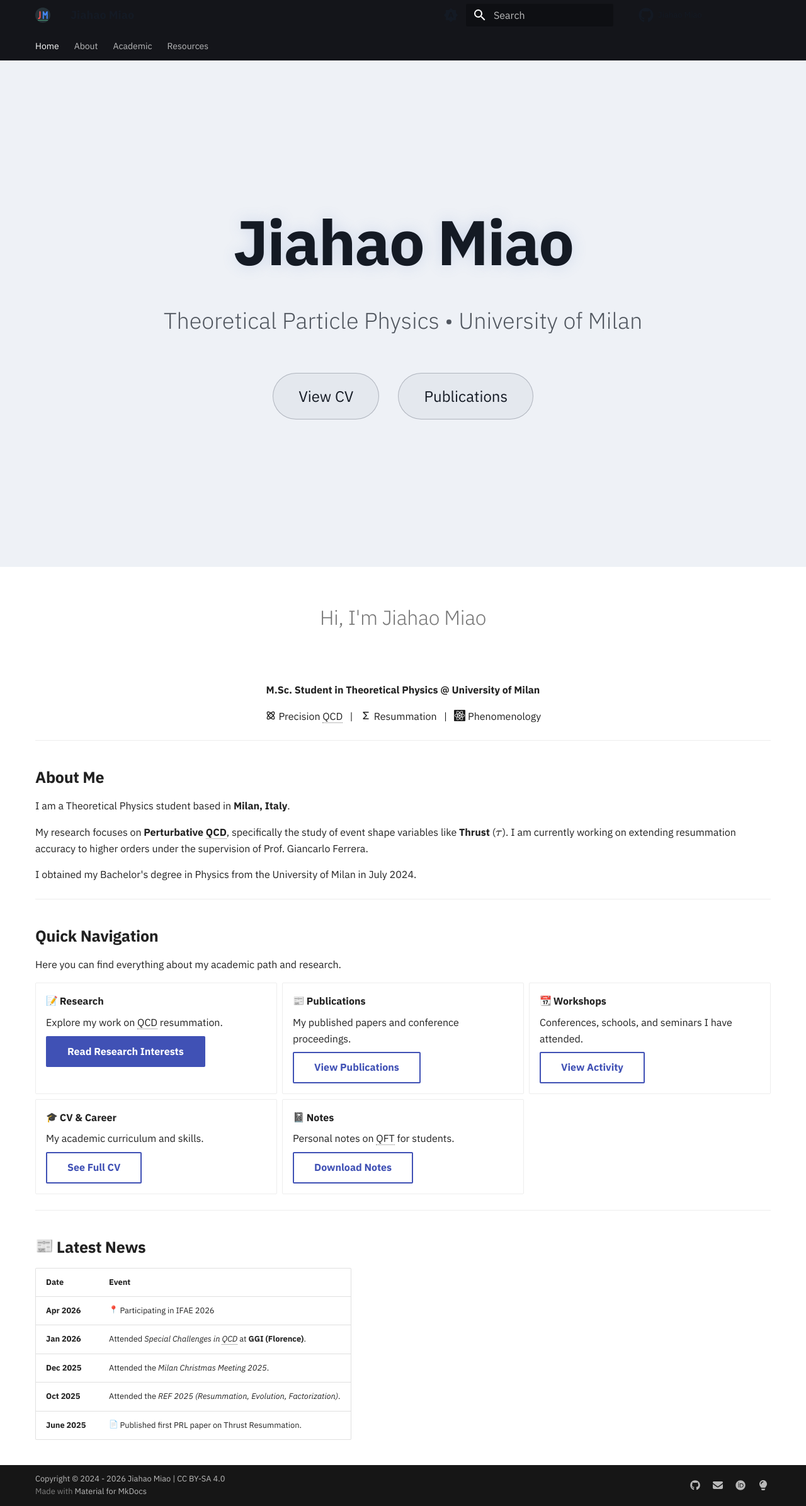
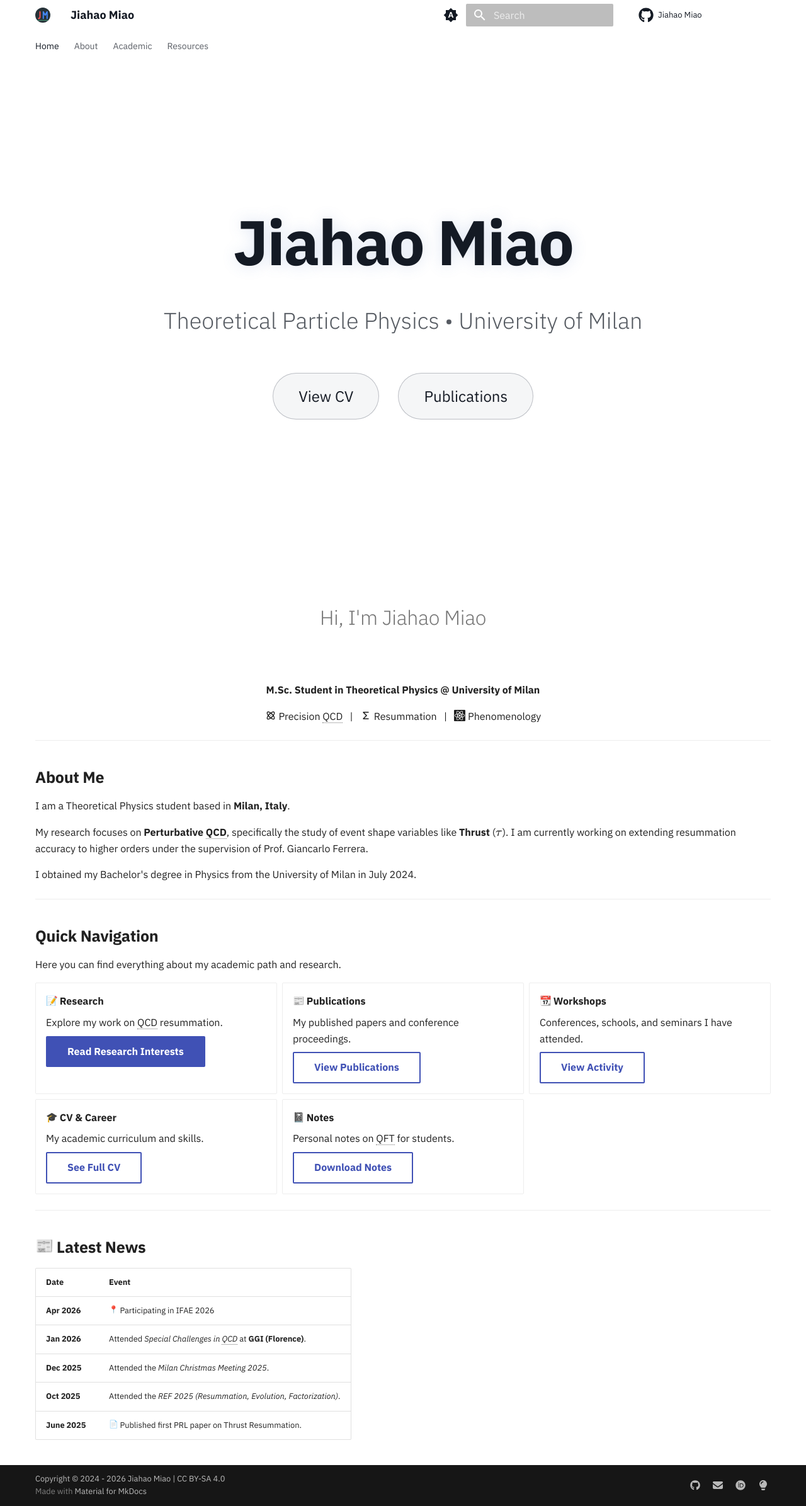
Before and after one commit to JiahaoMiao/jiahaomiao.github.io, an MkDocs documentation site: the page built from docs/index.md, in a window 1280 px wide. Shown: the whole page at 63% size. Built offline with MkDocs 1.6.1 and Material for MkDocs 9.7.7, drawn with Linux system fonts in a browser that asks for light colours; emoji names are drawn with the system emoji font; plug-ins that fetch from the network failed and are left out; comment, search, counter and statistics services are not loaded.

Commit message:
Fix light-mode home header/hero and make the animation click-only
In light mode the floating home header was illegible, the hero didn't
match the white page background, and the hero animation spawned
collisions on hover.

- overrides/home.html: the theme's [data-md-color-primary=black] rules
  paint the header and tabs bar a solid dark and outrank a plain
  `.md-header { background: transparent }`, so the bar never went
  transparent -- and the previously-darkened header text was then
  dark-on-dark and invisible (name, palette toggle, source link). Only
  the tabs, which kept the theme's white text, stayed readable.
  Re-assert transparency at matching specificity (these in-body rules
  win the tie on source order) and colour the header/tabs/source/toggle
  text per scheme: dark ink over the light hero, white over the slate.
- home.css: hero background -> white to match the page background; the
  slate hero is restored under the dark scheme.
- hero-animation.js: drop the pointermove listener so a collision fires
  only on click/tap; hovering no longer spawns vertices. Removes the now
  unused PTR_DIST / lastPX / lastPY.

```diff
--- a/docs/stylesheets/home.css
+++ b/docs/stylesheets/home.css
@@ -8,7 +8,7 @@
   display: flex;
   align-items: center;
   justify-content: center;
-  background: #eef1f6; /* Light field (restored to deep slate under the dark scheme below) */
+  background: #ffffff; /* White field, matching the page background (deep slate under the dark scheme below) */
   overflow: hidden;
   margin-bottom: 2rem; /* Spacing before content starts */
 }
--- a/overrides/home.html
+++ b/overrides/home.html
@@ -4,13 +4,28 @@
   {{ super() }}
 
   <style>
-    /* Hide the header shadow on home for cleaner look */
-    .md-header { position: absolute; background: transparent; box-shadow: none; width: 100%; }
-    /* The transparent header sits over the hero. Its icons/title default to the
-       primary's contrast colour (white) — correct over the dark hero, but
-       invisible over the LIGHT hero. In light mode force them dark so they stay
-       legible (and the palette toggle stays findable on the landing page). */
-    [data-md-color-scheme="default"] .md-header { color: #141a24; }
+    /* The home header (and tabs) float over the hero with no background of
+       their own. Material's primary=black palette paints both bars a solid dark
+       via [data-md-color-primary=black] {.md-header,.md-tabs} rules whose (0,2,0)
+       specificity beats a plain `.md-header { background: transparent }` (0,1,0)
+       — so the bar stayed dark, and the light-mode text (forced dark below) was
+       dark-on-dark and invisible. Re-assert transparency at matching specificity
+       (these in-body rules win the tie on source order) and colour the text per
+       scheme: dark ink over the light hero, white over the slate hero, so the
+       title, palette toggle and source link stay legible in both. */
+    .md-header { position: absolute; box-shadow: none; width: 100%; }
+
+    [data-md-color-scheme="default"] .md-header,
+    [data-md-color-scheme="default"] .md-tabs { background-color: transparent; }
+    [data-md-color-scheme="default"] .md-header,
+    [data-md-color-scheme="default"] .md-tabs,
+    [data-md-color-scheme="default"] .md-tabs__link { color: #141a24; }
+
+    [data-md-color-scheme="slate"] .md-header,
+    [data-md-color-scheme="slate"] .md-tabs { background-color: transparent; }
+    [data-md-color-scheme="slate"] .md-header,
+    [data-md-color-scheme="slate"] .md-tabs,
+    [data-md-color-scheme="slate"] .md-tabs__link { color: #fff; }
     /* Force main container to touch edges */
     .md-main__inner { margin-top: 0; }
 
```
Also changed, not shown: docs/javascripts/hero-animation.js (+7 -21 lines).
